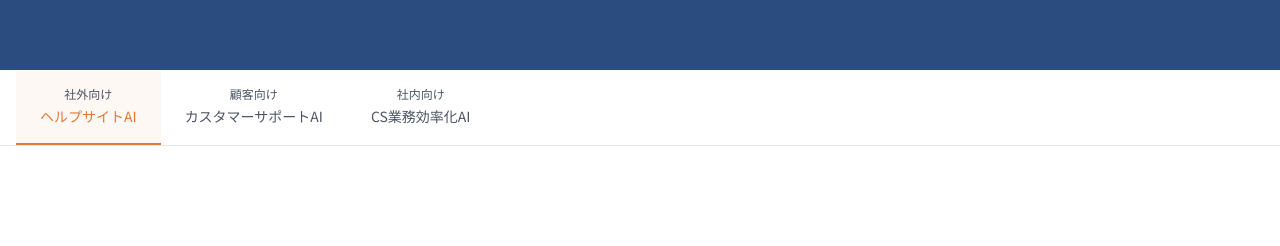
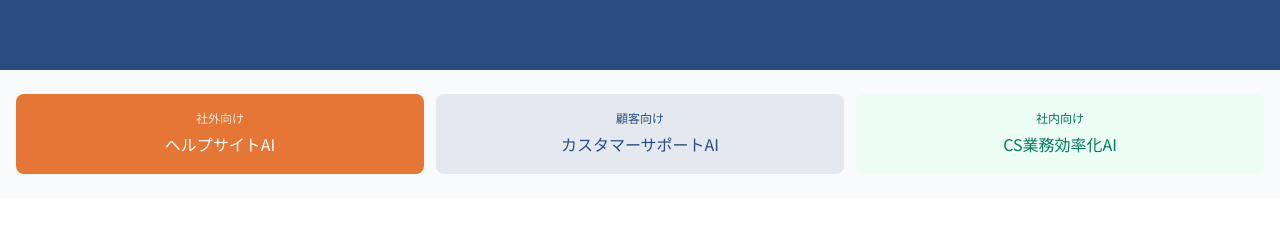
Before and after one commit to HayanoRyuki/corp-media-confidence, a Next.js app: page /products/cs in a window 1280 px wide. Shown: the part 461-707 px from the top of the page. Built offline with nearby package versions, Linux system fonts and the light colour scheme; no server answers.

Commit message:
Update: HEROテキスト変更、タブUIを全幅カラフルデザインに改善

```diff
--- a/src/app/products/[slug]/ProductTabs.tsx
+++ b/src/app/products/[slug]/ProductTabs.tsx
@@ -23,27 +23,44 @@ export default function ProductTabs({ product, directions }: Props) {
 
   if (!currentTab) return null;
 
+  // タブの色を方向性ごとに設定
+  const tabColors = {
+    external: {
+      active: "bg-primary text-white",
+      inactive: "bg-primary/10 text-primary hover:bg-primary/20",
+    },
+    customer: {
+      active: "bg-secondary text-white",
+      inactive: "bg-secondary/10 text-secondary hover:bg-secondary/20",
+    },
+    internal: {
+      active: "bg-emerald-600 text-white",
+      inactive: "bg-emerald-50 text-emerald-700 hover:bg-emerald-100",
+    },
+  };
+
   return (
     <>
       {/* タブナビゲーション */}
-      <section className="bg-white border-b border-gray-border sticky top-0 z-10">
+      <section className="bg-gray-bg py-6 sticky top-0 z-10">
         <div className="container-wide">
-          <div className="flex gap-0 overflow-x-auto">
+          <div className="grid grid-cols-3 gap-3">
             {product.tabs.map((tab) => {
               const direction = directions.find((d) => d.id === tab.direction);
               const isActive = activeTab === tab.direction;
+              const colors = tabColors[tab.direction];
               return (
                 <button
                   key={tab.direction}
                   onClick={() => setActiveTab(tab.direction)}
-                  className={`px-6 py-4 text-sm font-medium whitespace-nowrap border-b-2 transition-colors ${
-                    isActive
-                      ? "border-primary text-primary bg-primary/5"
-                      : "border-transparent text-text-light hover:text-text hover:bg-gray-50"
+                  className={`py-4 px-4 rounded-lg font-medium transition-all text-center ${
+                    isActive ? colors.active : colors.inactive
                   }`}
                 >
-                  <span className="block text-xs text-text-light mb-1">{direction?.name}</span>
-                  <span className="block">{tab.tabName}</span>
+                  <span className={`block text-xs mb-1 ${isActive ? "text-white/80" : ""}`}>
+                    {direction?.name}
+                  </span>
+                  <span className="block text-sm md:text-base">{tab.tabName}</span>
                 </button>
               );
             })}
--- a/src/components/sections/HeroSection.tsx
+++ b/src/components/sections/HeroSection.tsx
@@ -28,11 +28,9 @@ export function HeroSection() {
 
           {/* サブコピー */}
           <p className="text-lg md:text-xl text-white/90 mb-8 leading-relaxed">
-            7部署×3方向で選べる21種類のAIプロダクト。
+            部署ごとに選べる最適なAI運用基盤を提供。
             <br />
-            業種別の導入パターンもあります。
-            <br />
-            まずは、御社に合う使い方を探してみませんか。
+            業種別の導入パターンをもとに、ベストな使い方を探してみませんか。
           </p>
 
           {/* CTA ボタン */}
```
